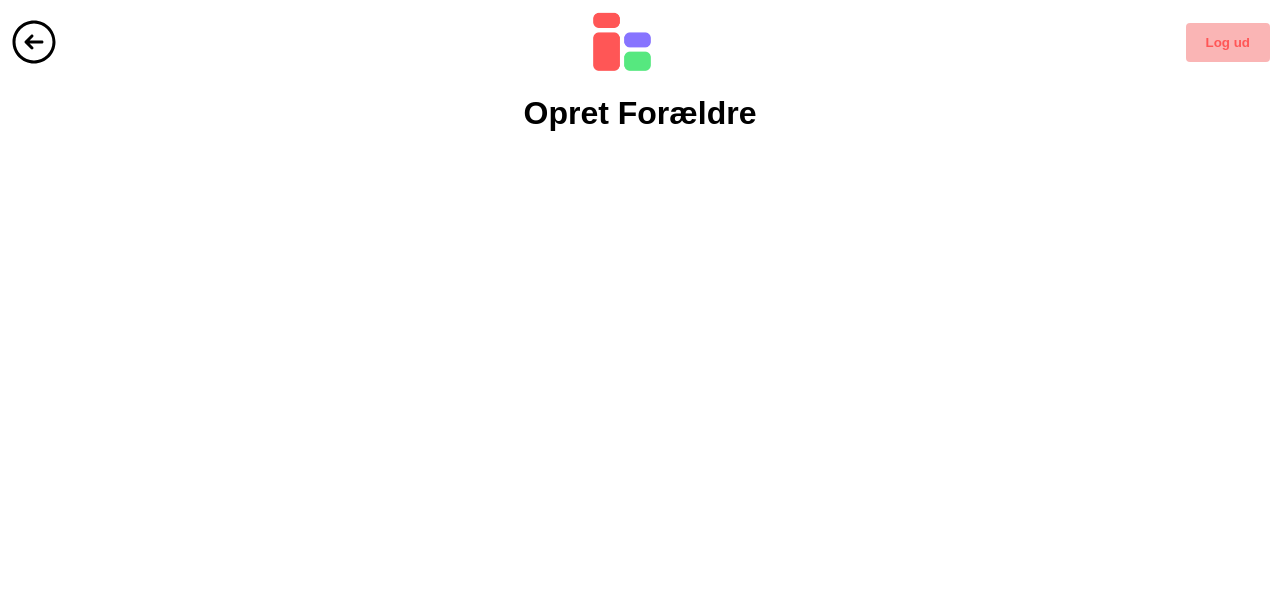
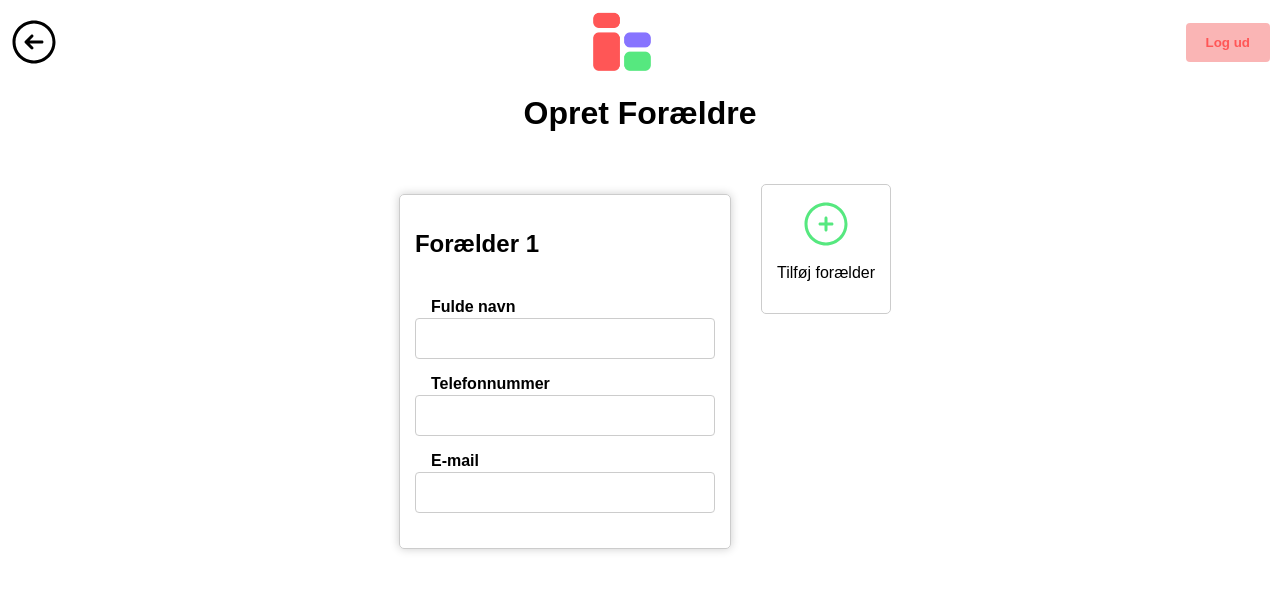
Before and after one commit to mikkelon/quickcheck-olf, a website: page client/src/createParent/index.html in a window 1280 px wide. Drawn offline with Linux system fonts and the light colour scheme; no server answers; a web font is replaced by a local one.

Commit message:
tilføj forældre input forms

```diff
--- a/client/src/createParent/app.js
+++ b/client/src/createParent/app.js
@@ -1,26 +1,37 @@
-const createBtn = document.getElementById('createBtn');
+const createBtnContainer = document.getElementById('createBtn');
 const parentsContainer = document.getElementById('other-parents');
 
 var parentsFile = 'components/parent.html';
 var createBtnFile = 'components/createButton.html';
 
-createBtn.addEventListener('click', () => {
-    loadNewParent();
-});
-
 function loadNewParent() {
-    fetch(parentsContainer).then(function (response) {
-        console.log(response);
-        return response.text();
-    }).then(function (html) {
-        document.querySelector("parentForms").innerHTML = html;
+    fetch(parentsFile).then((response) => response.text()).then(function (html) {
+        parentsContainer.innerHTML += html;
     });
 
-    fetch(createBtnFile).then(function (response) {
-        return response.text();
-    }).then(function (html) {
-        document.querySelector("createBtn").innerHTML = html;
+    fetch(createBtnFile).then((response) => response.text())
+        .then(function (html) {
+            createCreateBtn(html);
+        });
+}
+
+function createCreateBtn(html) {
+    createBtnContainer.innerHTML = html;
+
+    const createBtn = document.getElementById('create');
+
+    createBtn.addEventListener('click', () => {
+        loadNewParent();
     });
 }
 
-loadNewParent();
+fetch(parentsFile).then((response) => response.text())
+    .then(function (html) {
+        document.getElementById('parentForms').innerHTML += html;
+    });
+
+
+fetch(createBtnFile).then((response) => response.text())
+    .then(function (html) {
+        createCreateBtn(html);
+    });
--- a/client/src/createParent/components/createButton.html
+++ b/client/src/createParent/components/createButton.html
@@ -1,4 +1,4 @@
-<div class="create">
+<div id="create">
     <!-- Plus Icon  -->
     <svg width="48px" height="48px" viewBox="0 0 24 24" fill="none" xmlns="http://www.w3.org/2000/svg">
         <path
--- a/client/src/createParent/index.html
+++ b/client/src/createParent/index.html
@@ -33,13 +33,10 @@
 
     <div class="container">
         <div class="parents">
-            <div class="parentForms" />
-
-            <div id="other-parents">
-            </div>
-
-            <div id="createBtn" />
+            <div id="parentForms"></div>
+            <div id="other-parents"></div>
         </div>
+        <div id="createBtn" />
     </div>
 </body>
 </html>
--- a/client/src/createParent/styles.css
+++ b/client/src/createParent/styles.css
@@ -41,11 +41,11 @@ body>h1 {
 
 .other-parents {
     display: flex;
-    flex-direction: column;
+    flex-direction: row;
     justify-content: center;
 }
 
-.create {
+#create {
     width: fit-content;
     height: fit-content;
     display: grid;
```
